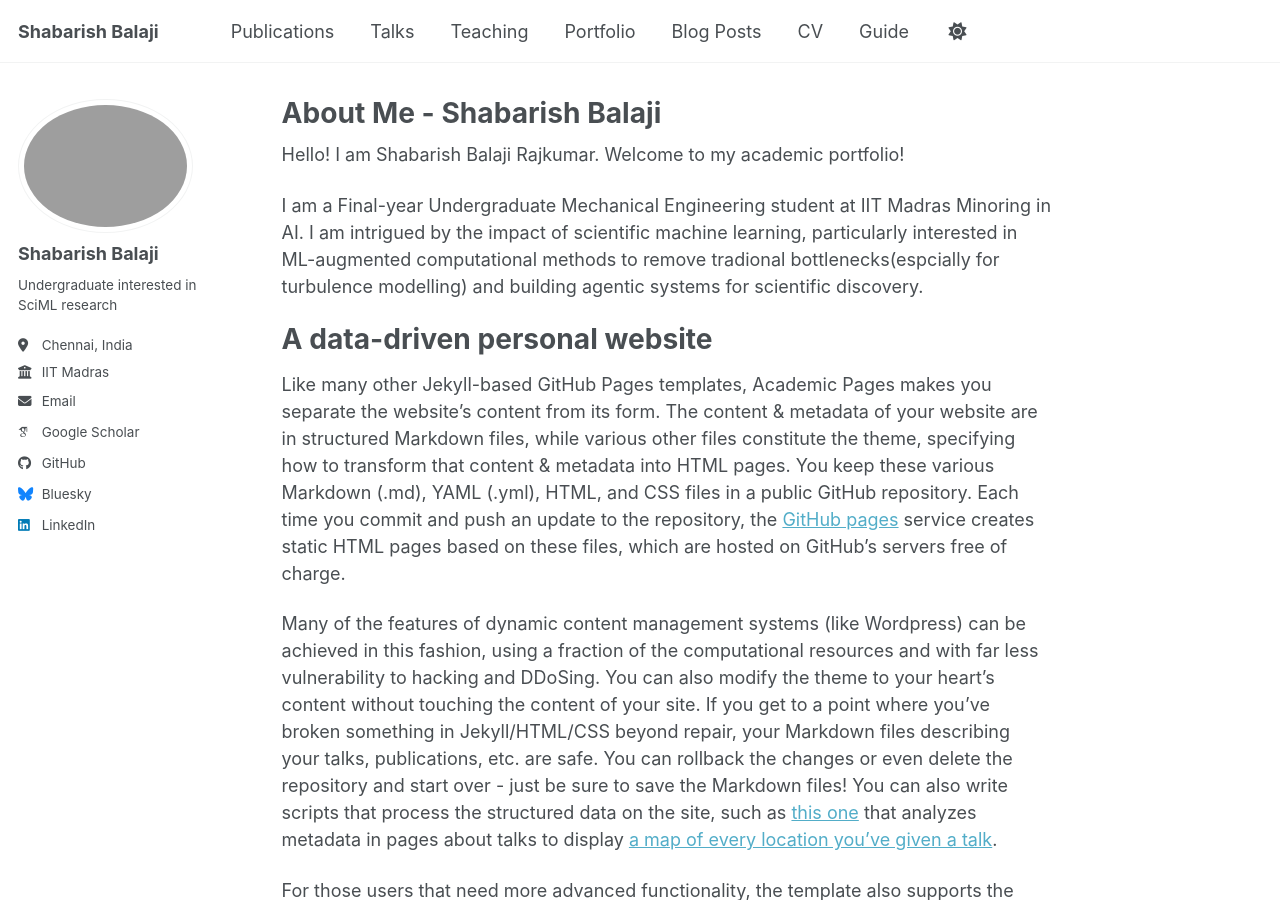
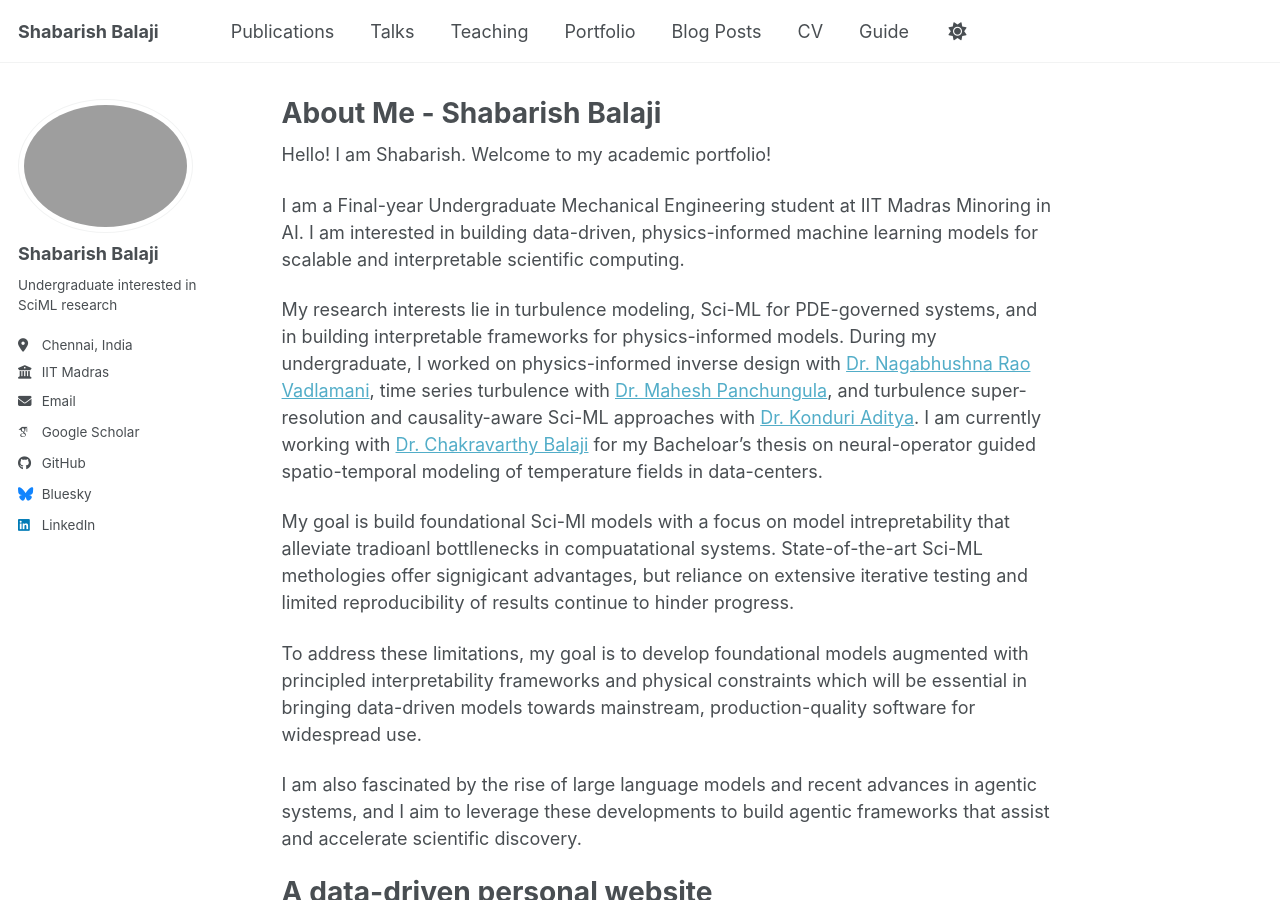
Before and after one commit to shabarishbalajir/shabarishbalajir.github.io, a Jekyll site: the page built from _pages/about.md, in a window 1280 px wide and 900 px high. Built offline with Jekyll 4.4.1, drawn with Linux system fonts in a browser that asks for light colours; some web fonts are replaced; a script bundle is joined from its source files by our own code; library files that are not in the unit come from our copies.

Commit message:
Update about.md

```diff
--- a/_pages/about.md
+++ b/_pages/about.md
@@ -7,9 +7,19 @@ redirect_from:
   - /about.html
 ---
 
-Hello! I am Shabarish Balaji Rajkumar. Welcome to my academic portfolio!
+Hello! I am Shabarish. Welcome to my academic portfolio!
 
-I am a Final-year Undergraduate Mechanical Engineering student at IIT Madras Minoring in AI. I am intrigued by the impact of scientific machine learning, particularly interested in ML-augmented computational methods to remove tradional bottlenecks(espcially for turbulence modelling) and building agentic systems for scientific discovery.
+I am a Final-year Undergraduate Mechanical Engineering student at IIT Madras Minoring in AI. I am interested in building data-driven, physics-informed machine learning models for scalable and interpretable scientific computing.
+
+My research interests lie in turbulence modeling, Sci-ML for PDE-governed systems, and in building interpretable frameworks for physics-informed models. During my undergraduate, I worked on physics-informed inverse design with [Dr. Nagabhushna Rao Vadlamani](), time series turbulence with [Dr. Mahesh Panchungula](), and turbulence super-resolution and causality-aware Sci-ML approaches with [Dr. Konduri Aditya](). I am currently working with [Dr. Chakravarthy Balaji]() for my Bacheloar's thesis on neural-operator guided spatio-temporal modeling of temperature fields in data-centers.
+
+
+
+My goal is build foundational Sci-Ml models with a focus on model intrepretability that alleviate tradioanl bottllenecks in compuatational systems. State-of-the-art Sci-ML methologies offer signigicant advantages, but reliance on extensive iterative testing and limited reproducibility of results continue to hinder progress.
+
+To address these limitations, my goal is to develop foundational models augmented with principled interpretability frameworks and physical constraints which will be essential in bringing data-driven models towards mainstream, production-quality software for widespread use.
+
+I am also fascinated by the rise of large language models and recent advances in agentic systems, and I aim to leverage these developments to build agentic frameworks that assist and accelerate scientific discovery.
 
 
 
```
